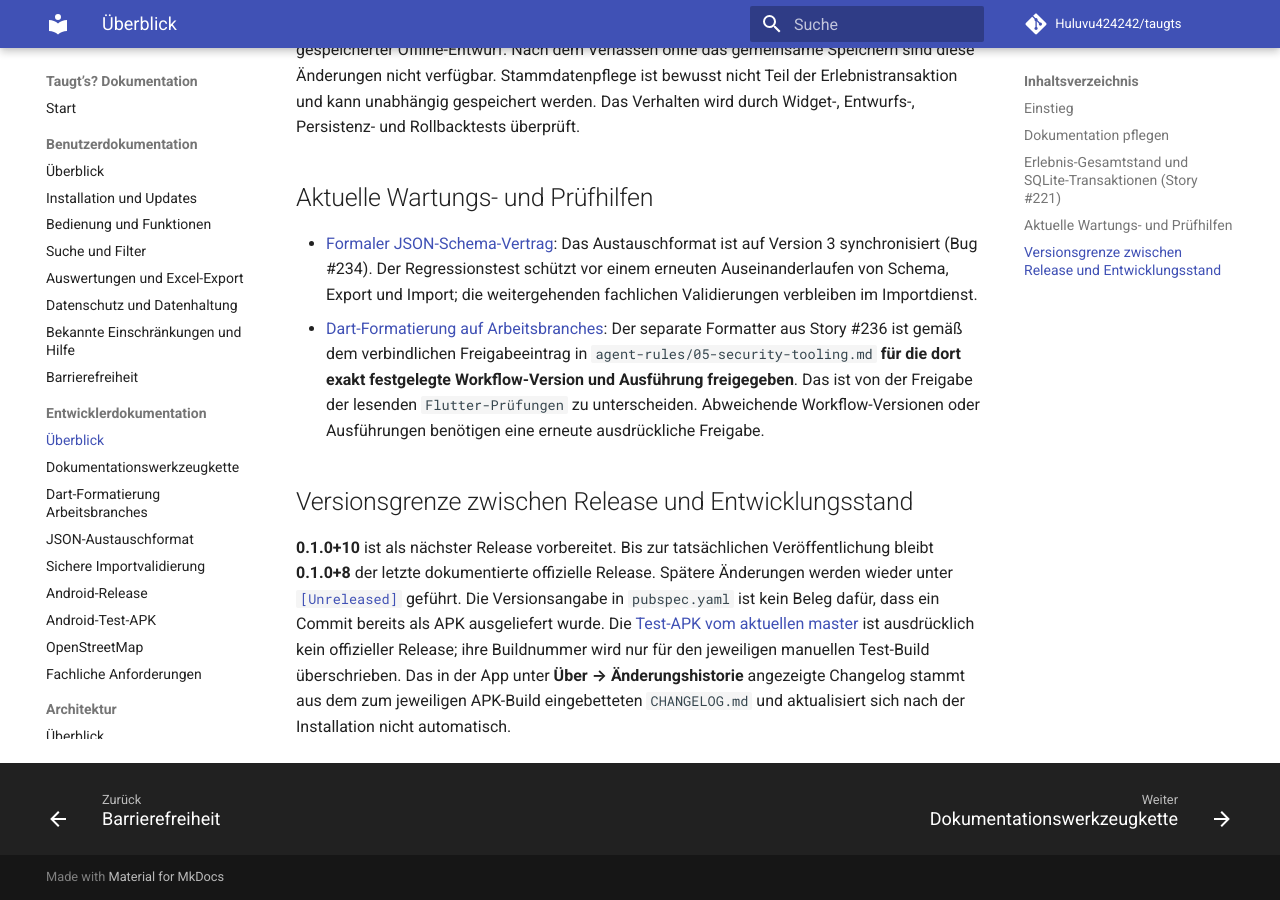
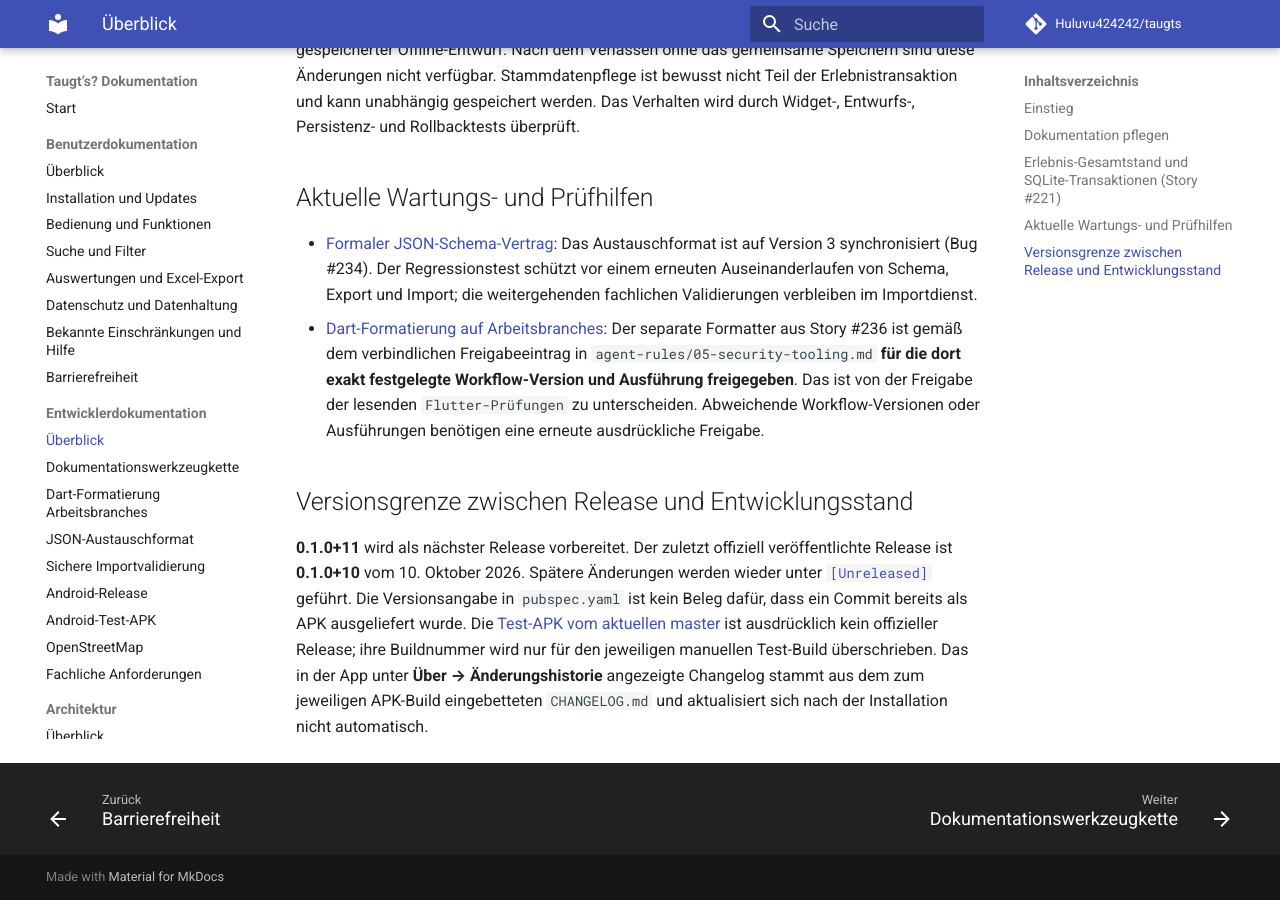
Before and after one commit to Huluvu424242/taugts, an MkDocs documentation site: the page built from docs/entwicklung/index.md, in a window 1280 px wide and 900 px high, scrolled down 1402 px. Built offline with MkDocs 1.6.1 and Material for MkDocs 9.7.7, drawn with Linux system fonts in a browser that asks for light colours; comment, search, counter and statistics services are not loaded.

Commit message:
Story #304: Release 0.1.0+11 – docs/entwicklung/index.md

```diff
--- a/docs/entwicklung/index.md
+++ b/docs/entwicklung/index.md
@@ -45,4 +45,4 @@ Erst die zentrale Aktion **Speichern** ruft `uebernehmen(erlebnis)` auf. Das pro
 
 ## Versionsgrenze zwischen Release und Entwicklungsstand
 
-**0.1.0+10** ist als nächster Release vorbereitet. Bis zur tatsächlichen Veröffentlichung bleibt **0.1.0+8** der letzte dokumentierte offizielle Release. Spätere Änderungen werden wieder unter [`[Unreleased]`](https://github.com/Huluvu424242/taugts/blob/master/CHANGELOG.md) geführt. Die Versionsangabe in `pubspec.yaml` ist kein Beleg dafür, dass ein Commit bereits als APK ausgeliefert wurde. Die [Test-APK vom aktuellen master](android-test-apk.md) ist ausdrücklich kein offizieller Release; ihre Buildnummer wird nur für den jeweiligen manuellen Test-Build überschrieben. Das in der App unter **Über → Änderungshistorie** angezeigte Changelog stammt aus dem zum jeweiligen APK-Build eingebetteten `CHANGELOG.md` und aktualisiert sich nach der Installation nicht automatisch.
+**0.1.0+11** wird als nächster Release vorbereitet. Der zuletzt offiziell veröffentlichte Release ist **0.1.0+10** vom 10. Oktober 2026. Spätere Änderungen werden wieder unter [`[Unreleased]`](https://github.com/Huluvu424242/taugts/blob/master/CHANGELOG.md) geführt. Die Versionsangabe in `pubspec.yaml` ist kein Beleg dafür, dass ein Commit bereits als APK ausgeliefert wurde. Die [Test-APK vom aktuellen master](android-test-apk.md) ist ausdrücklich kein offizieller Release; ihre Buildnummer wird nur für den jeweiligen manuellen Test-Build überschrieben. Das in der App unter **Über → Änderungshistorie** angezeigte Changelog stammt aus dem zum jeweiligen APK-Build eingebetteten `CHANGELOG.md` und aktualisiert sich nach der Installation nicht automatisch.
```
